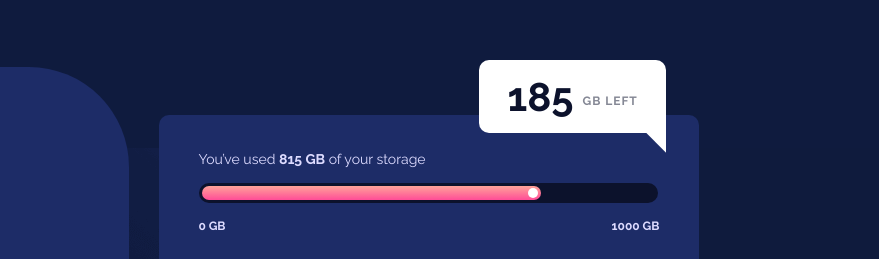
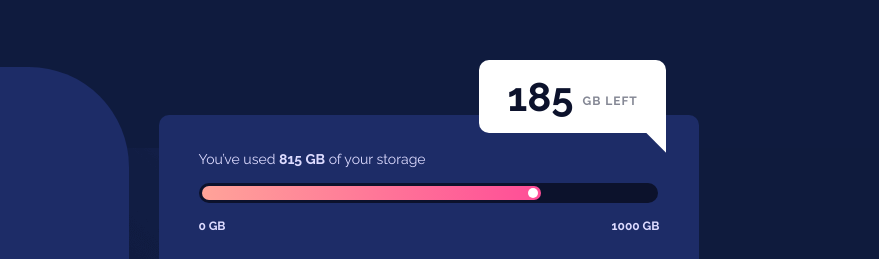
Before and after one commit to yas-avocad/Fylo-Data-Component-FEM, a plain HTML site: page index.html in a window 1280 px wide. Shown: the part 232-491 px from the top of the page, 401-1280 px from the left. Drawn offline with Linux system fonts and the light colour scheme.

Commit message:
gradient

```diff
--- a/style.css
+++ b/style.css
@@ -110,7 +110,7 @@ METER
 }
 
 .storage-meter-color {
-  background-image: linear-gradient(hsl(6, 100%, 80%), hsl(335, 100%, 65%));
+  background-image: linear-gradient(to right, hsl(6, 100%, 80%), hsl(335, 100%, 65%));
   height: 14px;
   border-radius: 8px;
   width: 193px;
```
